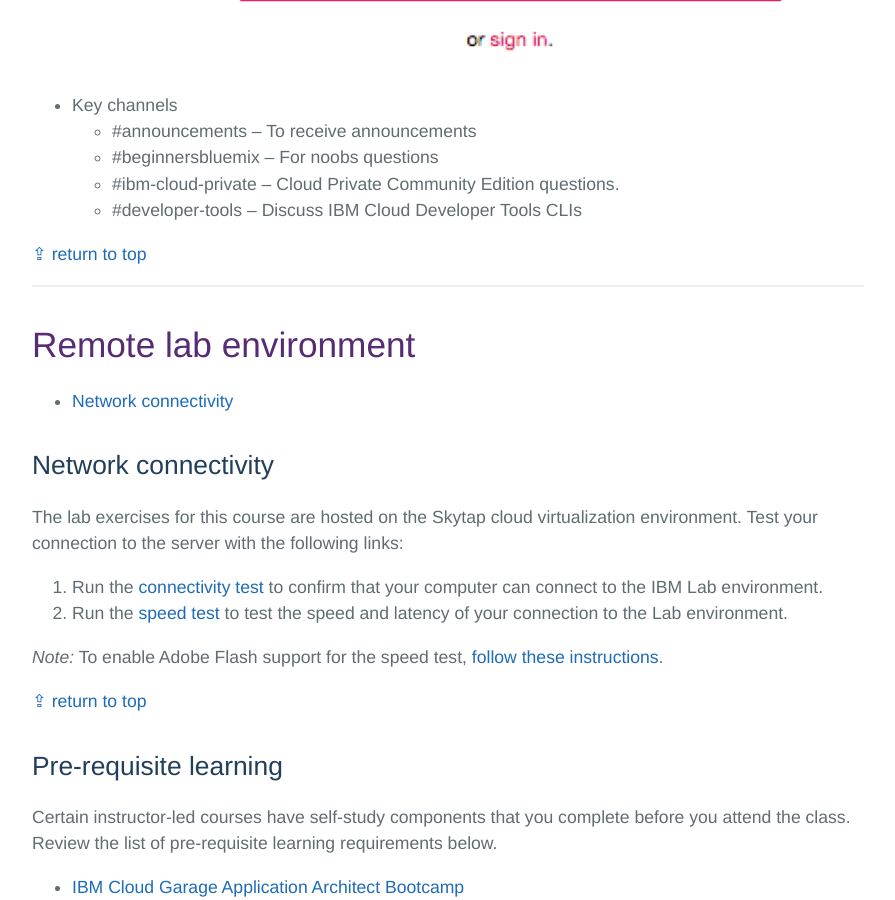
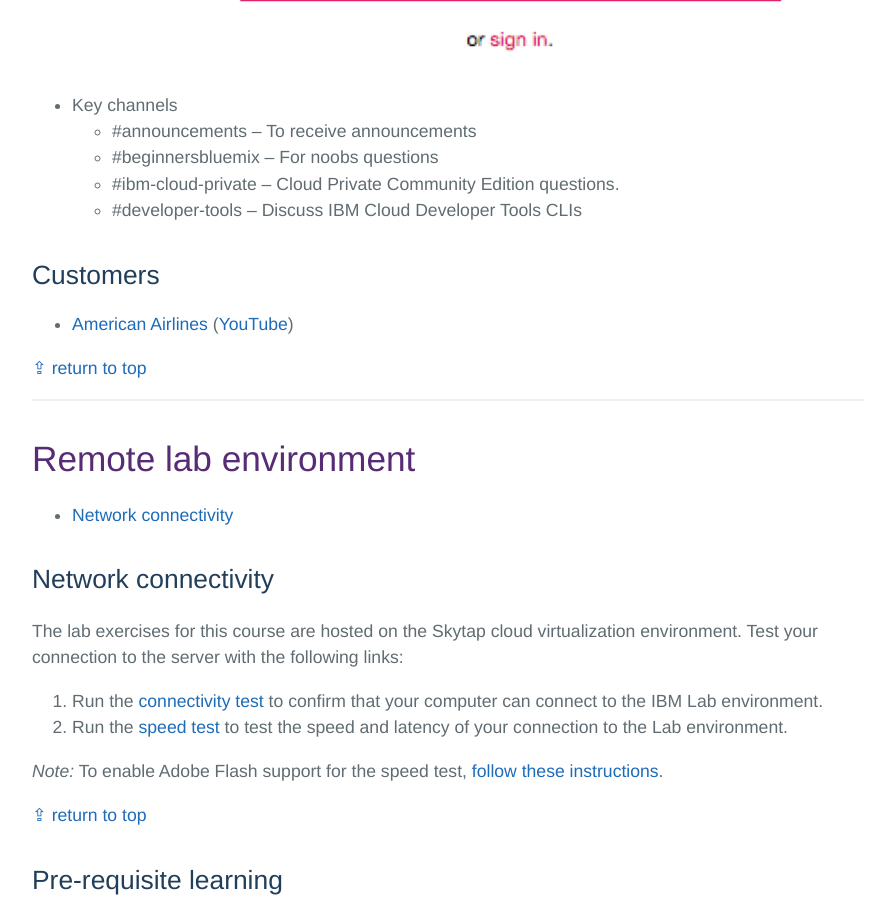
Before and after one commit to ibm-cloud-academy/ibm-cloud-academy.github.io, a Jekyll site: the page built from index.md, in a window 1280 px wide and 900 px high, scrolled down 2644 px. Shown: the whole window, without its empty margins (192-1087 px from the left). Built offline with Jekyll 4.4.1, drawn with Linux system fonts in a browser that asks for light colours; some web fonts are replaced; our own code applies the rules of GitHub Pages for plain Markdown files.

Commit message:
#456 Add AA to index

```diff
--- a/index.md
+++ b/index.md
@@ -49,6 +49,9 @@ layout: default
       * \#ibm-cloud-private – Cloud Private Community Edition questions.
       * \#developer-tools – Discuss IBM Cloud Developer Tools CLIs
 
+## Customers
+* [American Airlines](https://www.ibm.com/case-studies/american-airlines?social_post=1432548634) ([YouTube](https://www.youtube.com/watch?v=t1PgNr8VMLc))
+
 [&#x21ea; return to top](#page-head)
 
 ------
```
